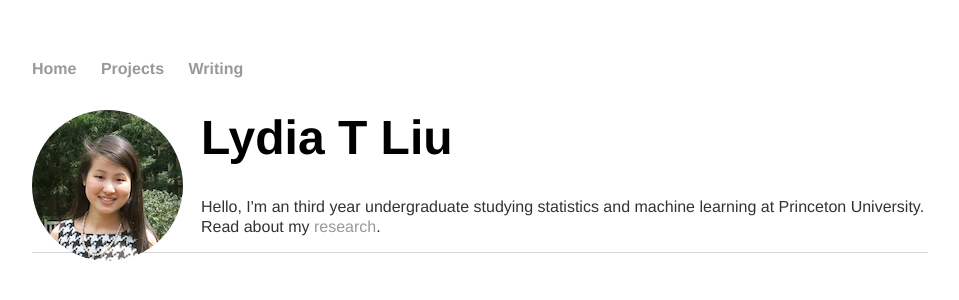
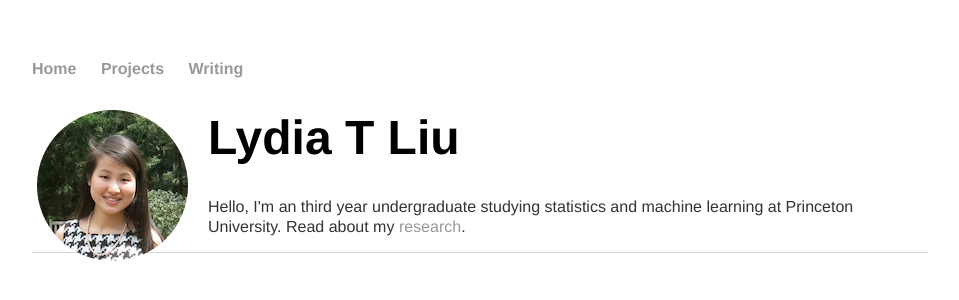
Before and after one commit to serenalwang/serenalwang.github.io, a Jekyll site: the page built from index.html, in a window 1280 px wide. Shown: the top 300 px of the page, without its empty margins (160-1119 px from the left). Built offline with Jekyll 4.4.1, drawn with Linux system fonts in a browser that asks for light colours.

Commit message:
Update main.css

```diff
--- a/css/main.css
+++ b/css/main.css
@@ -33,7 +33,8 @@ p {
 
 .leftside_image {
   float: left;
-  margin-right: 18px;
+  margin-right: 20px;
+  margin-left: 5px;
   margin-bottom: 6px;
   text-align: center;
   font-size: 0.8em;
```
